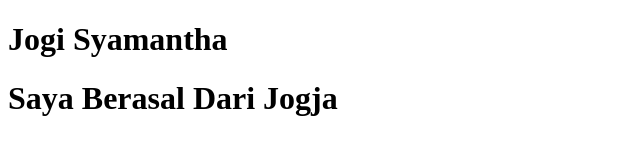
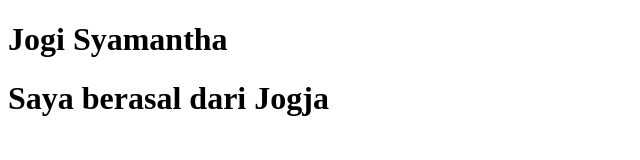
Before and after one commit to IgnJov/Binar-Git-Latihan, a plain HTML site: page index.html in a window 1280 px wide. Shown: the whole page, without its empty margins (0-640 px from the left). Drawn offline with Linux system fonts and the light colour scheme.

```diff
--- a/index.html
+++ b/index.html
@@ -7,6 +7,6 @@
     </head>
     <body>
         <h1>Jogi Syamantha</h1>
-        <h1>Saya Berasal Dari Jogja</h1>
+        <h1>Saya berasal dari Jogja</h1>
     </body>
 </html>
```
